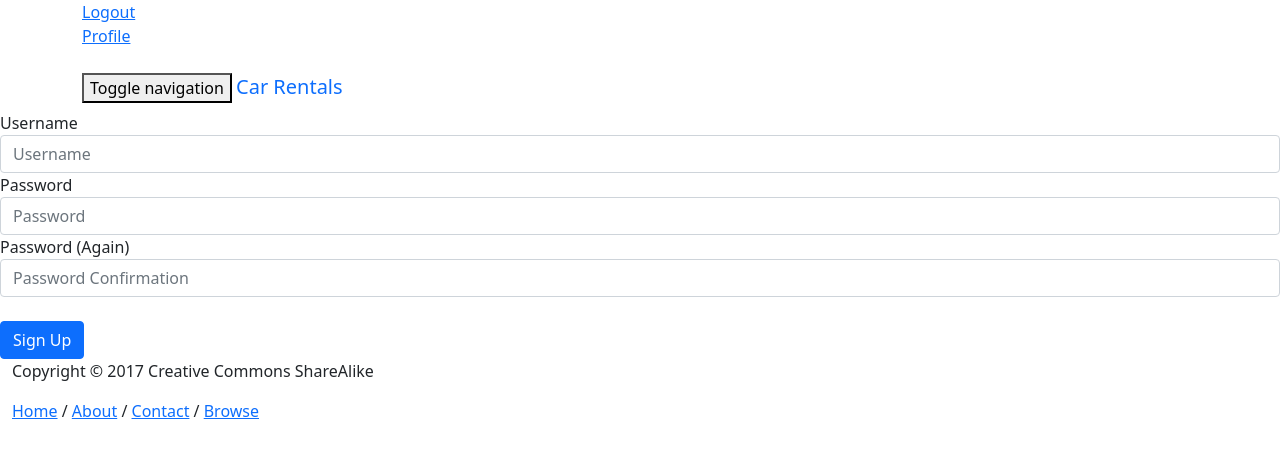
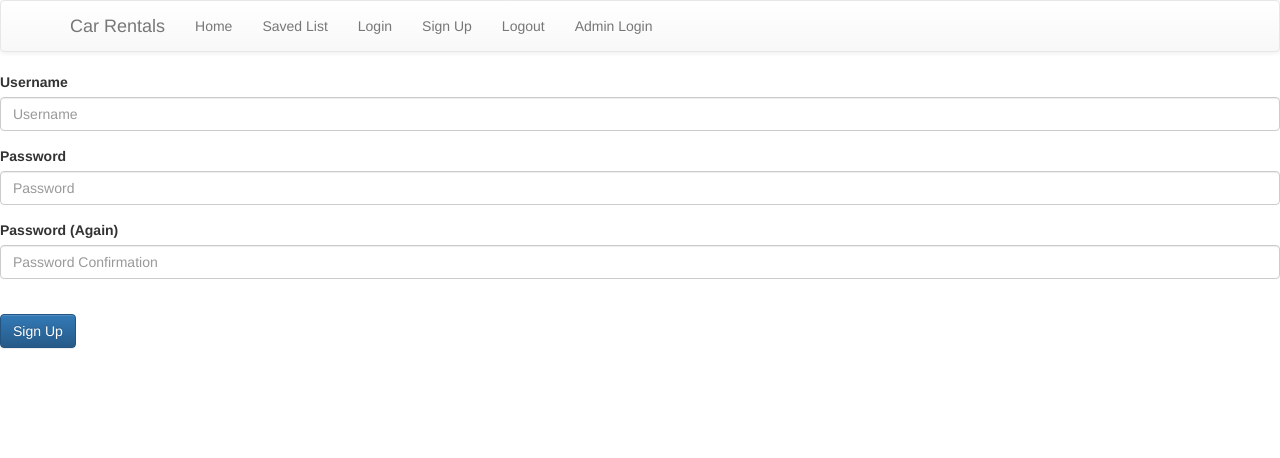
Before and after one commit to ab-khalid/Car-Rental-Project-, a Flask app: page /register in a window 1280 px wide. Shown: the top 458 px of the page. Run offline with Flask 2, Linux system fonts and the light colour scheme; some libraries are stand-ins or nearby versions.

Commit message:
better styling

```diff
--- a/app.py
+++ b/app.py
@@ -1,11 +1,9 @@
 
-from flask import Flask, render_template, request, json, redirect, jsonify, send_from_directory, Blueprint
+from flask import Flask, render_template, request, json, redirect, jsonify, send_from_directory
 from flask_paginate import Pagination, get_page_parameter
-
 from flaskext.mysql import MySQL
 from flask import session, flash
 from werkzeug.security import check_password_hash, generate_password_hash
-from flask_cors import CORS
 import os
 from werkzeug.utils import secure_filename
 import re
--- a/templates/register.html
+++ b/templates/register.html
@@ -1,3 +1,4 @@
+
 <!DOCTYPE html>
 <html lang="en">
 
@@ -8,10 +9,17 @@
         <meta name="viewport" content="width=device-width, initial-scale=1">
     <link href='http://fonts.googleapis.com/css?family=Lobster' rel='stylesheet' type='text/css'>
     <link href='http://fonts.googleapis.com/css?family=Open+Sans' rel='stylesheet' type='text/css'>
+    <link rel ="stylesheet" href="/static/styles.css">
+        <script src="https://kit.fontawesome.com/6aac706f25.js" crossorigin="anonymous"></script>
+        <!-- Latest compiled and minified CSS -->
+        <link rel="stylesheet" href="https://maxcdn.bootstrapcdn.com/bootstrap/3.3.7/css/bootstrap.min.css" integrity="sha384-BVYiiSIFeK1dGmJRAkycuHAHRg32OmUcww7on3RYdg4Va+PmSTsz/K68vbdEjh4u" crossorigin="anonymous">
 
-    <link href="https://cdn.jsdelivr.net/npm/bootstrap@5.0.0-beta3/dist/css/bootstrap.min.css" rel="stylesheet" integrity="sha384-eOJMYsd53ii+scO/bJGFsiCZc+5NDVN2yr8+0RDqr0Ql0h+rP48ckxlpbzKgwra6" crossorigin="anonymous">
+        <!-- Optional theme -->
+        <link rel="stylesheet" href="https://maxcdn.bootstrapcdn.com/bootstrap/3.3.7/css/bootstrap-theme.min.css" integrity="sha384-rHyoN1iRsVXV4nD0JutlnGaslCJuC7uwjduW9SVrLvRYooPp2bWYgmgJQIXwl/Sp" crossorigin="anonymous">
 
-    <script src="https://ajax.googleapis.com/ajax/libs/jquery/3.5.1/jquery.min.js"></script>
+        <!-- Latest compiled and minified JavaScript -->
+        <script src="https://maxcdn.bootstrapcdn.com/bootstrap/3.3.7/js/bootstrap.min.js" integrity="sha384-Tc5IQib027qvyjSMfHjOMaLkfuWVxZxUPnCJA7l2mCWNIpG9mGCD8wGNIcPD7Txa" crossorigin="anonymous"></script>
+                <script src="https://kit.fontawesome.com/6aac706f25.js" crossorigin="anonymous"></script>
         <script>
 
 
@@ -32,41 +40,11 @@
             });
 
             </script>
+
 </head>
 
 <body>
-    {% with messages = get_flashed_messages(with_categories=true) %} <!-- get all flash messages and put them in list messages -->
-                {% if messages %}
-                    {% for category,message in messages %}
-                        {% if category == 'error' %}
-                            <div class="alert alert-danger" role="alert">
-                                {{message}}
-                            </div>
-                        {% elif category == 'primary' %}
-                            <div class="alert alert-primary" role="alert">
-                                {{message}}
-                            </div>
-                        {% else %}
-                            <div class="alert alert-success" role="alert">
-                                {{message}}
-                            </div>
-                        {% endif %}
-                    {% endfor %}
-                {% endif %}
-            {% endwith %}
-    <div id="error" style="color: red; font-size:medium;"></div>
     <header>
-        <div class="topHeaderRow">
-            <div class="container">
-                <div class="pull-right">
-                    <ul class="list-inline">
-                        <li><a href="#"><span class="glyphicon glyphicon-log-out"></span> Logout</a></li>
-                        <li><a href="logout"><span class="glyphicon glyphicon-user"></span> Profile</a></li>
-
-                    </ul>
-                </div>
-            </div>
-        </div>
         <!-- end topHeaderRow -->
 
         <nav class="navbar navbar-default ">
@@ -85,11 +63,12 @@
                 <!-- Collect the nav links, forms, and other content for toggling -->
                 <div class="collapse navbar-collapse" id="bs-example-navbar-collapse-1">
                     <ul class="nav navbar-nav navbar-left">
-                        <li><a href="#">Home</a></li>
-                        <li><a href="#">About</a></li>
-                        <li><a href="#">Contact</a></li>
+                        <li><a href="/">Home</a></li>
+                        <li><a href="/showSavedList">Saved List</a></li>
                         <li><a href="login">Login</a></li>
                         <li><a href="register">Sign Up</a></li>
+                        <li><a href="/logout">Logout</a></li>
+                        <li><a href="/admin/login">Admin Login</a></li>
                     </ul>
                 </div>
                 <!-- /.navbar-collapse -->
@@ -97,9 +76,6 @@
             <!-- /.container-fluid -->
         </nav>
     </header>
-
-
-
     <!-- Page Content -->
 <form method="POST">
     <div class="form-group">
@@ -121,18 +97,25 @@
     <br>
 
 </form>
-
-
-
-
-    <footer>
-        <div class="container-fluid">
-                    <div class="row final">
-                <p>Copyright &copy; 2017 Creative Commons ShareAlike</p>
-                <p><a href="#">Home</a> / <a href="#">About</a> / <a href="#">Contact</a> / <a href="#">Browse</a></p>
+    {% with messages = get_flashed_messages(with_categories=true) %} <!-- get all flash messages and put them in list messages -->
+                {% if messages %}
+                    {% for category,message in messages %}
+                        {% if category == 'error' %}
+                            <div class="alert alert-danger" role="alert">
+                                {{message}}
                             </div>
+                        {% elif category == 'primary' %}
+                            <div class="alert alert-primary" role="alert">
+                                {{message}}
                             </div>
-    </footer>
+                        {% else %}
+                            <div class="alert alert-success" role="alert">
+                                {{message}}
+                            </div>
+                        {% endif %}
+                    {% endfor %}
+                {% endif %}
+            {% endwith %}
 </body>
 
 </html>
```
Also changed, not shown: templates/index.html (+26 -2 lines), templates/logged.html (deleted, +0 -21 lines), templates/login.html (+55 -70 lines). Lines whose indentation alone changed are shown as unchanged.
